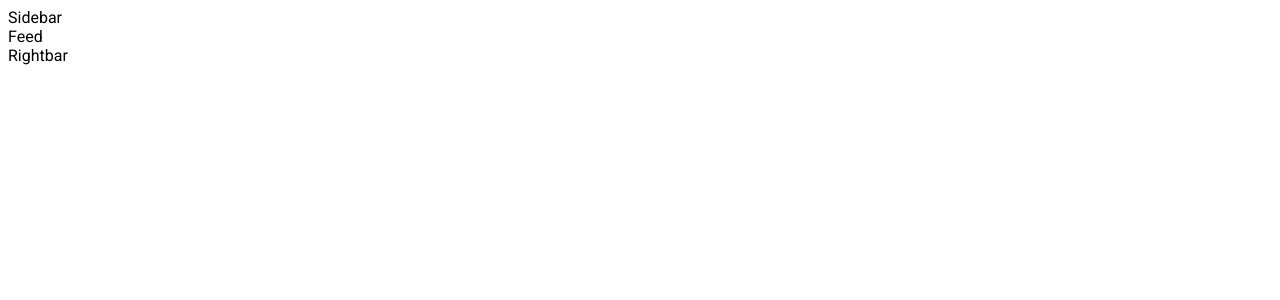
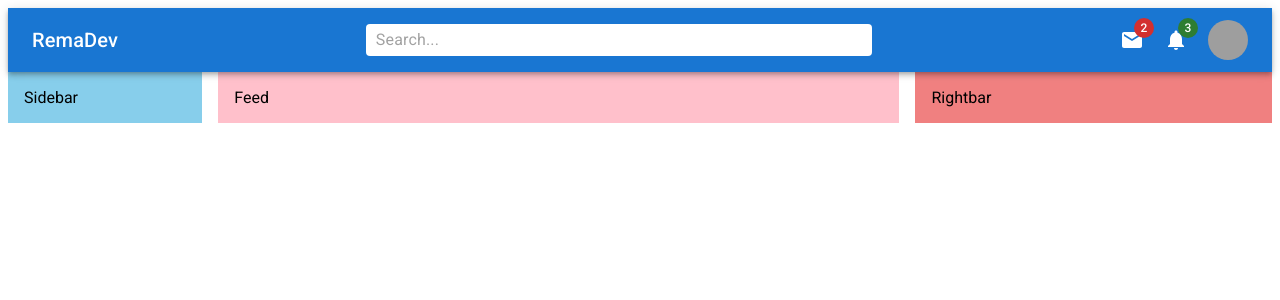
Before and after one commit to Rema04Dev/mui-layout-blog, a React (Create React App) app: page / in a window 1280 px wide. Shown: the top 300 px of the page. Built offline with nearby package versions, Linux system fonts and the light colour scheme; grey boxes are pictures that could not be loaded.

Commit message:
creaate Navbar

```diff
--- a/src/App.jsx
+++ b/src/App.jsx
@@ -1,14 +1,19 @@
+import { Box, Stack } from '@mui/material';
 import Feed from './components/Feed';
 import Rightbar from './components/Rightbar';
 import Sidebar from './components/Sidebar';
+import Navbar from './components/Navbar';
 
 const App = () => {
   return (
-    <>
-      <Sidebar />
-      <Feed />
-      <Rightbar />
-    </>
+    <Box>
+      <Navbar />
+      <Stack direction="row" spacing={2} justifyContent="space-between">
+        <Sidebar />
+        <Feed />
+        <Rightbar />
+      </Stack>
+    </Box>
   );
 };
 
--- a/src/components/Feed.jsx
+++ b/src/components/Feed.jsx
@@ -1,7 +1,11 @@
-import React from 'react';
+import { Box } from '@mui/material';
 
 const Feed = () => {
-  return <div>Feed</div>;
+  return (
+    <Box bgcolor="pink" flex={4} p={2}>
+      Feed
+    </Box>
+  );
 };
 
 export default Feed;
--- a/src/components/Navbar.jsx
+++ b/src/components/Navbar.jsx
@@ -1,7 +1,118 @@
-import React from 'react';
+// import styled from '@emotion/styled';
+import { styled } from '@mui/material/styles';
+import {
+  Box,
+  AppBar,
+  Toolbar,
+  Typography,
+  InputBase,
+  Badge,
+  Avatar,
+  Menu,
+  MenuItem,
+} from '@mui/material';
+
+import { Pets, Mail, Notifications } from '@mui/icons-material';
+import { useState } from 'react';
+
+const StyledToolbar = styled(Toolbar)({
+  display: 'flex',
+  justifyContent: 'space-between',
+});
+
+const Search = styled('div')(({ theme }) => ({
+  backgroundColor: 'white',
+  padding: '0 10px',
+  borderRadius: theme.shape.borderRadius,
+  width: '40%',
+}));
+
+const Icons = styled(Box)(({ theme }) => ({
+  display: 'none',
+  justifyContent: 'center',
+  alignItems: 'center',
+  gap: '20px',
+  [theme.breakpoints.up('sm')]: {
+    display: 'flex',
+  },
+}));
+
+const UserBox = styled(Box)(({ theme }) => ({
+  display: 'flex',
+  justifyContent: 'center',
+  alignItems: 'center',
+  gap: '10px',
+  [theme.breakpoints.up('sm')]: {
+    display: 'none',
+  },
+}));
 
 const Navbar = () => {
-  return <div>Navbar</div>;
+  const [isOpen, setOpen] = useState(false);
+  return (
+    <AppBar position="sticky">
+      <StyledToolbar>
+        <Typography
+          variant="h6"
+          sx={{
+            display: {
+              xs: 'none',
+              sm: 'block',
+            },
+          }}
+        >
+          RemaDev
+        </Typography>
+        <Pets
+          sx={{
+            display: {
+              xs: 'block',
+              sm: 'none',
+            },
+          }}
+        />
+        <Search>
+          <InputBase placeholder="Search..." />
+        </Search>
+        <Icons>
+          <Badge badgeContent={2} color="error">
+            <Mail />
+          </Badge>
+          <Badge badgeContent={3} color="success">
+            <Notifications />
+          </Badge>
+          <Avatar
+            onClick={() => setOpen(true)}
+            src="https://images.pexels.com/photos/1933873/pexels-photo-1933873.jpeg?auto=compress&cs=tinysrgb&w=1260&h=750&dpr=1"
+          />
+        </Icons>
+        <UserBox onClick={() => setOpen(true)}>
+          <Avatar src="https://images.pexels.com/photos/1933873/pexels-photo-1933873.jpeg?auto=compress&cs=tinysrgb&w=1260&h=750&dpr=1" />
+          <Typography variant="span">RemaDev</Typography>
+        </UserBox>
+      </StyledToolbar>
+      <Menu
+        id="basic-menu"
+        open={isOpen}
+        onClose={() => setOpen(false)}
+        anchorOrigin={{
+          vertical: 'top',
+          horizontal: 'right',
+        }}
+        transformOrigin={{
+          vertical: 'top',
+          horizontal: 'right',
+        }}
+        MenuListProps={{
+          'aria-labelledby': 'basic-button',
+        }}
+      >
+        <MenuItem>Profile</MenuItem>
+        <MenuItem>My account</MenuItem>
+        <MenuItem>Logout</MenuItem>
+      </Menu>
+    </AppBar>
+  );
 };
 
 export default Navbar;
--- a/src/components/Rightbar.jsx
+++ b/src/components/Rightbar.jsx
@@ -1,7 +1,21 @@
-import React from 'react';
+import { Box } from '@mui/material';
 
 const Rightbar = () => {
-  return <div>Rightbar</div>;
+  return (
+    <Box
+      bgcolor="lightcoral"
+      flex={2}
+      p={2}
+      sx={{
+        display: {
+          xs: 'none',
+          sm: 'block',
+        },
+      }}
+    >
+      Rightbar
+    </Box>
+  );
 };
 
 export default Rightbar;
--- a/src/components/Sidebar.jsx
+++ b/src/components/Sidebar.jsx
@@ -1,7 +1,21 @@
-import React from 'react';
+import { Box } from '@mui/material';
 
 const Sidebar = () => {
-  return <div>Sidebar</div>;
+  return (
+    <Box
+      bgcolor="skyblue"
+      flex={1}
+      p={2}
+      sx={{
+        display: {
+          xs: 'none',
+          sm: 'block',
+        },
+      }}
+    >
+      Sidebar
+    </Box>
+  );
 };
 
 export default Sidebar;
```
